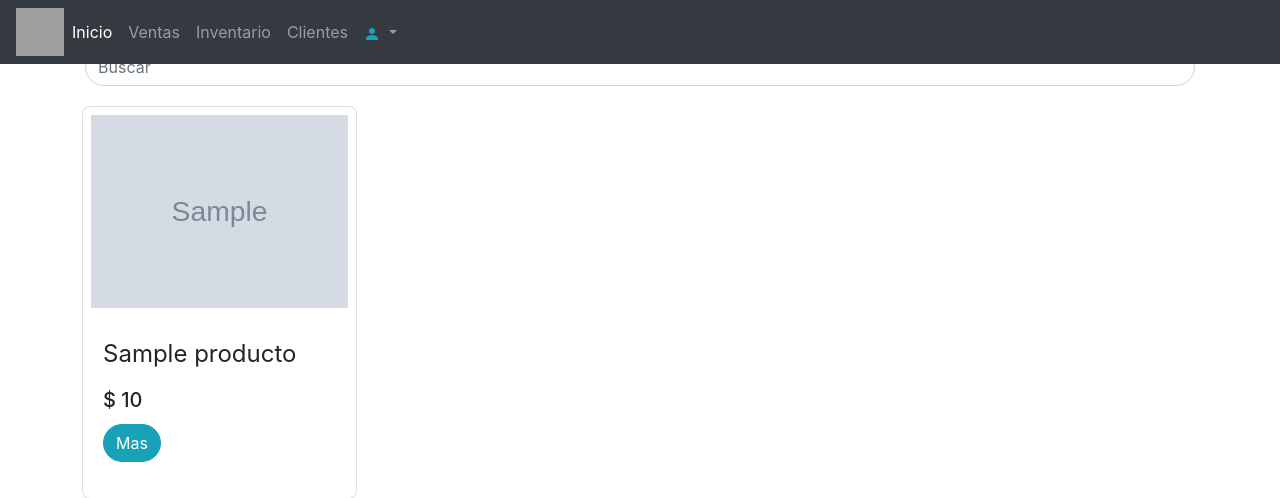
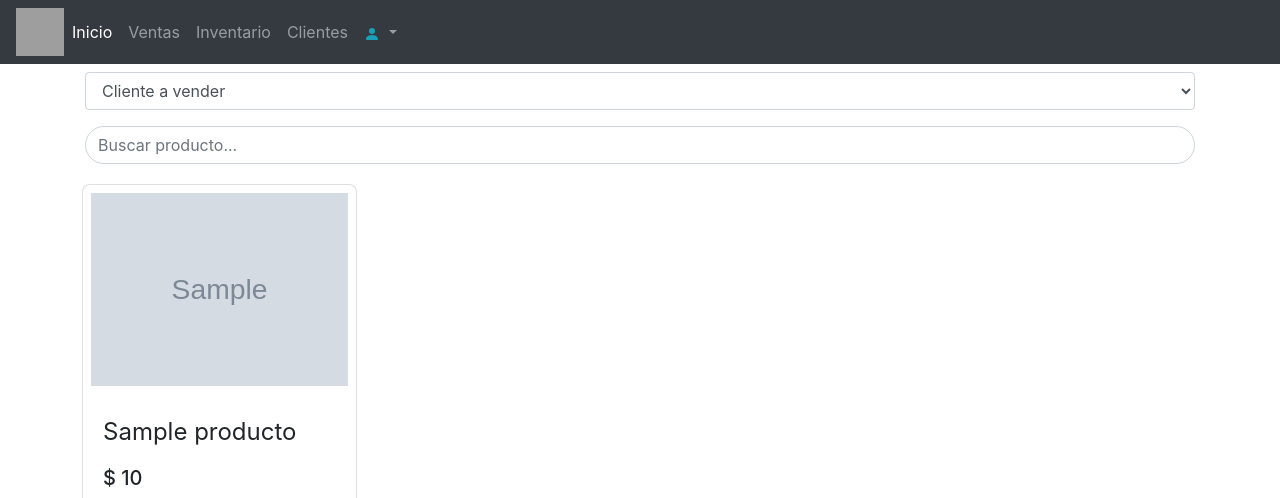
Before and after one commit to laloh/vendery, a Django app: template vendery/tenants/pao/templates/index.html in a window 1280 px wide. Shown: the top 498 px of the page. Run offline with Django 3.2, Linux system fonts and the light colour scheme; the template is opened without the code that fills it: most values are stand-ins (such as "Sample title", 1, 10 or a date in 2020); grey boxes marked "Sample" are stand-in pictures; some libraries are stand-ins or nearby versions; grey boxes are pictures that could not be loaded.

Commit message:
Add clientid to orders json

```diff
--- a/vendery/inventory/views.py
+++ b/vendery/inventory/views.py
@@ -41,6 +41,7 @@
     def get_context_data(self, **kwargs):
         context = super(ViewInventory, self).get_context_data(**kwargs)
         context['products'] = Products.objects.all()
+        context['clients'] = Clients.objects.all()
 
         return context
 
@@ -70,6 +71,7 @@
     login_url = reverse_lazy("inventory:view-login")
     template_name = "views/note.html"
 
+
 class ViewInventoryAll(LoginRequiredMixin, TemplateView):
     login_url = reverse_lazy("inventory:view-login")
     template_name = "views/inventory.html"
@@ -79,6 +81,7 @@
         context['vendors'] = Vendors.objects.prefetch_related('products').filter(user=self.request.user)
 
         return context
+
 
 class ViewCustomers(LoginRequiredMixin, ListView):
     login_url = reverse_lazy("inventory:view-login")
@@ -140,9 +143,10 @@
         return self.model.objects.filter(name__icontains=query)
 
 
-# Refactor: Change unit insertion for Bulk
+# TODO: Refactor Change unit insertion for Bulk
 def selling_product(request):
     order_products = json.loads(request.body)
+    print(order_products)
 
     order = Orders.objects.create(total=order_products['sumTotalAmount'])
     for product_id, value in order_products["products"].items():
--- a/vendery/tenants/pao/templates/components/card_product.html
+++ b/vendery/tenants/pao/templates/components/card_product.html
@@ -73,5 +73,3 @@
     </div>
     <hr class="border-0">
 </div>
-
-<script type="text/javascript" src="{% static 'js/sell_button.js' %}"></script>
--- /dev/null
+++ b/vendery/tenants/pao/templates/components/clients.html
@@ -0,0 +1,9 @@
+<div class="form-group">
+    <label for="exampleFormControlSelect1"></label>
+    <select class="form-control" name="client" id="select-client" required>
+        <option>Cliente a vender</option>
+        {% for client in clients %}
+            <option value="{{ client.id }}">{{ client.name }}</option>
+        {% endfor %}
+    </select>
+</div>
--- a/vendery/tenants/pao/templates/components/search.html
+++ b/vendery/tenants/pao/templates/components/search.html
@@ -1,5 +1,5 @@
 
 <form class="form-inline " action="{% url 'inventory:search_products' %}" method="get">
-    <input class="form-control" style=" width:100%; border-radius: 3rem;" type="text" name="q" placeholder="Buscar" aria-label="Buscar">
+    <input class="form-control" style=" width:100%; border-radius: 3rem;" type="text" name="q" placeholder="Buscar producto..." aria-label="Buscar">
     {#        <button class="btn btn-outline-success my-2 my-sm-0" type="submit">Buscar</button>#}
 </form>
--- a/vendery/tenants/pao/templates/index.html
+++ b/vendery/tenants/pao/templates/index.html
@@ -2,7 +2,7 @@
 {% load static %}
 {% block main %}
     <div class="container">
-
+        {% include 'components/clients.html' with clients=clients %}
         {% include 'components/search.html' %}
         <div class="row pt-3 pl-2">
             {% for p in productos %}
@@ -38,6 +38,6 @@
         </div>
         {% include 'components/card_product.html' %}
     </div>
-
+    <script type="text/javascript" src="{% static 'js/sell_button.js' %}"></script>
 
 {% endblock %}
```
Also changed, not shown: 1 other file.
